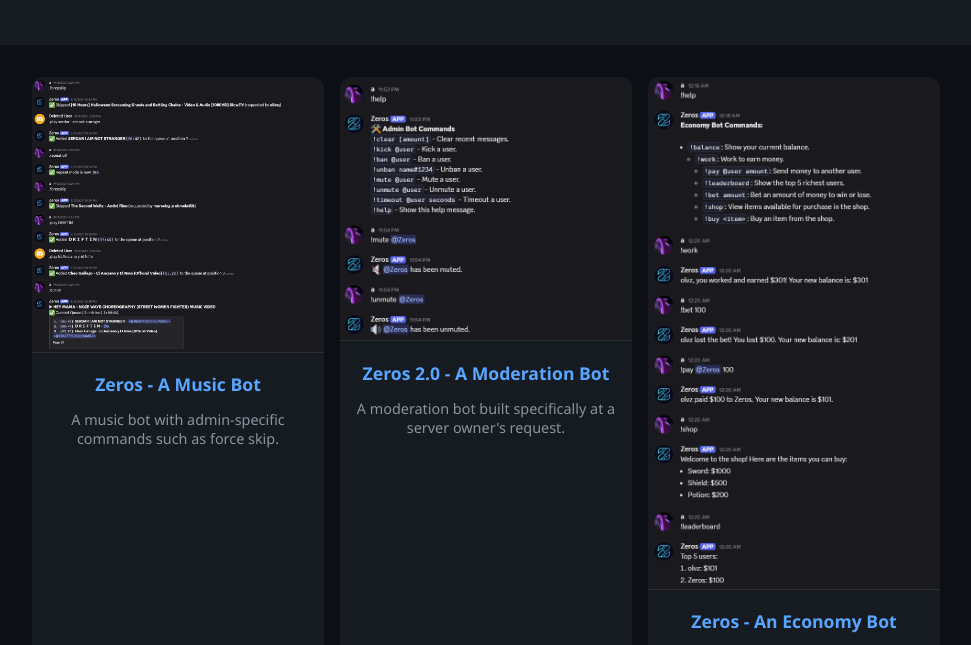
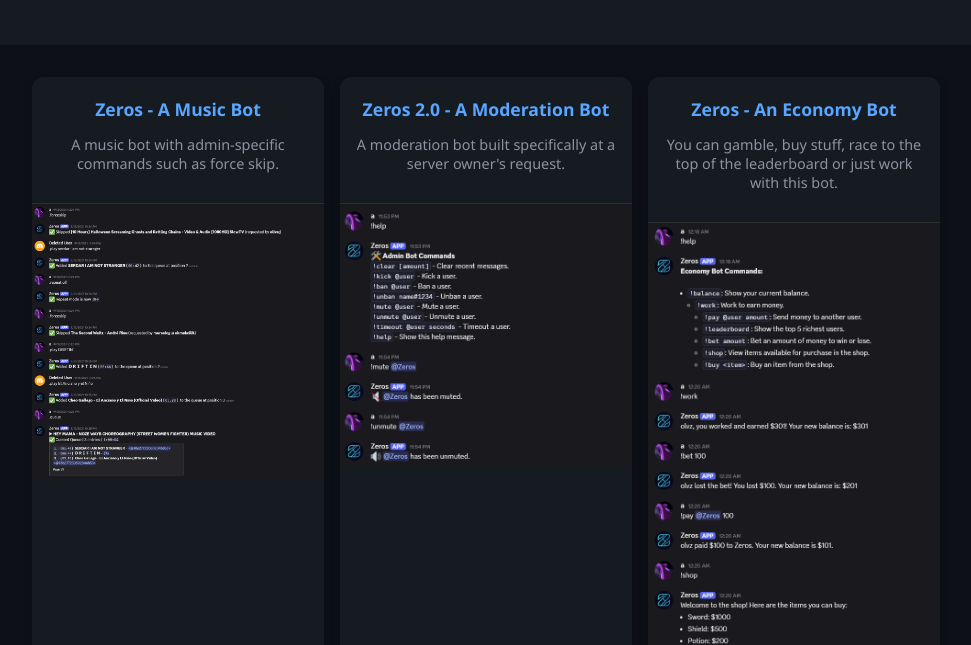
Before and after one commit to IsikKeskin/portfoliopage, a plain HTML site: page projects.html in a window 1280 px wide. Shown: the part 137-782 px from the top of the page, without its empty margins (0-971 px from the left). Drawn offline with Linux system fonts and the light colour scheme.

Commit message:
Update projects.html

```diff
--- a/projects.html
+++ b/projects.html
@@ -40,8 +40,7 @@
       transition: transform 0.2s;
       display: flex;
       flex-direction: column;
-      align-items: center;
-      justify-content: flex-start; /* Align content at the top of the card */
+      justify-content: flex-start; /* Text will be at the top */
       height: 100%; /* Let the card height adjust to the content */
     }
 
@@ -49,16 +48,9 @@
       transform: scale(1.02);
     }
 
-    .photo-card img {
-      width: 100%;
-      height: auto;
-      display: block;
-      object-fit: contain; /* Keeps the aspect ratio of images */
-      border-bottom: 1px solid #2f2f2f;
-    }
-
+    /* Caption Text */
     .caption {
-      padding: 1rem; /* Adjusted padding to avoid excess space */
+      padding: 1rem;
       text-align: center;
     }
 
@@ -71,6 +63,15 @@
     .caption p {
       font-size: 0.9rem;
       color: #8b949e;
+    }
+
+    /* Image */
+    .photo-card img {
+      width: 100%;
+      height: auto;
+      display: block;
+      object-fit: contain; /* Keeps the aspect ratio of images */
+      border-top: 1px solid #2f2f2f;
     }
 
     /* Back Button */
@@ -114,27 +115,27 @@
   <section class="gallery">
     <!-- Photo Card Example -->
     <div class="photo-card">
-      <img src="images/Zeros.png" alt="Zeros" />
       <div class="caption">
         <h3>Zeros - A Music Bot</h3>
         <p>A music bot with admin-specific commands such as force skip.</p>
       </div>
+      <img src="images/Zeros.png" alt="Zeros" />
     </div>
 
     <div class="photo-card">
-      <img src="images/zeros moderation.png" alt="zeros moderation" />
       <div class="caption">
         <h3>Zeros 2.0 - A Moderation Bot</h3>
         <p>A moderation bot built specifically at a server owner's request.</p>
       </div>
+      <img src="images/zeros moderation.png" alt="zeros moderation" />
     </div>
 
     <div class="photo-card">
-      <img src="images/zeros economy.png" alt="Zeros economy" />
       <div class="caption">
         <h3>Zeros - An Economy Bot</h3>
         <p>You can gamble, buy stuff, race to the top of the leaderboard or just work with this bot.</p>
       </div>
+      <img src="images/zeros economy.png" alt="Zeros economy" />
     </div>
   </section>
 
```
